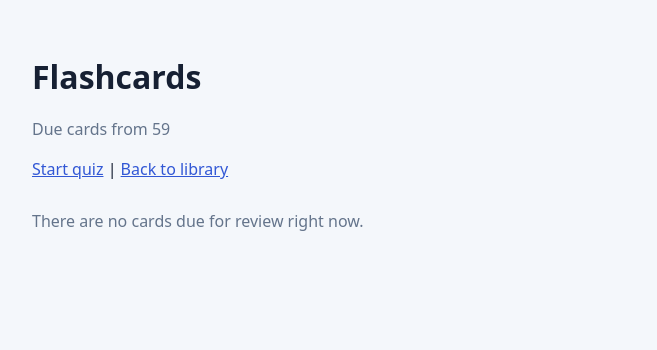
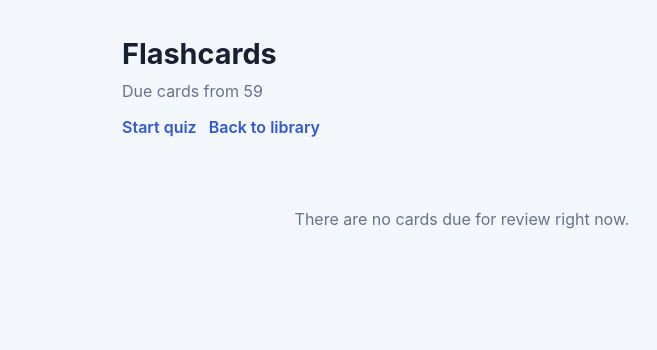
Before and after one commit to AyseYildiiz/Learning-Assistant, a FastAPI app: page /flashcards/59 in a window 1280 px wide. Shown: the top 350 px of the page, without its empty margins (178-835 px from the left). Run offline with FastAPI, Linux system fonts and the light colour scheme.

Commit message:
Improve style sheets

```diff
--- a/src/learning_assistant/templates/flashcards.html
+++ b/src/learning_assistant/templates/flashcards.html
@@ -5,25 +5,125 @@
     <meta name="viewport" content="width=device-width, initial-scale=1">
     <title>Flashcards | {{ pdf_id }}</title>
     <style>
-      body { margin: 0; background: #f4f7fb; color: #162033; font: 16px/1.5 system-ui, sans-serif; }
-      main { max-width: 860px; margin: 0 auto; padding: 32px 20px 64px; }
-      header { margin-bottom: 28px; }
-      h1 { margin-bottom: 4px; }
-      .muted { color: #64748b; }
-      .grid { display: grid; gap: 16px; }
-      article { padding: 22px; background: white; border: 1px solid #dbe4ef; border-radius: 8px; box-shadow: 0 12px 30px rgba(30, 55, 90, .06); }
-      article h2 { margin-top: 0; font-size: 1.05rem; }
-      article p { margin-bottom: 0; }
-      .answer { padding-top: 14px; border-top: 1px solid #edf1f6; color: #087443; }
-      a { color: #3157d5; }
+      :root {
+        --ink: #162033;
+        --muted: #64748b;
+        --line: #dbe4ef;
+        --primary: #3157d5;
+        --surface: #ffffff;
+        --canvas: #f4f7fb;
+        --success: #087443;
+      }
+
+      * { box-sizing: border-box; }
+
+      body {
+        margin: 0;
+        background: var(--canvas);
+        color: var(--ink);
+        font: 16px/1.5 Inter, ui-sans-serif, system-ui, -apple-system, sans-serif;
+      }
+
+      main {
+        max-width: 720px;
+        margin: 0 auto;
+        padding: 32px 20px 64px;
+      }
+
+      header {
+        margin-bottom: 28px;
+      }
+
+      h1 {
+        margin: 0 0 4px;
+        font-size: 1.8rem;
+      }
+
+      .muted {
+        color: var(--muted);
+        margin: 0 0 12px;
+      }
+
+      .header-links {
+        display: flex;
+        gap: 12px;
+      }
+
+      .header-links a {
+        color: var(--primary);
+        font-weight: 600;
+        text-decoration: none;
+      }
+
+      .header-links a:hover {
+        text-decoration: underline;
+      }
+
+      .grid {
+        display: grid;
+        gap: 16px;
+      }
+
+      /* Fixed padding + a minimum height keep every card the same size
+         regardless of how many cards are on the page or how long the
+         question/answer text is. */
+      article {
+        min-height: 9rem;
+        padding: 22px;
+        background: var(--surface);
+        border: 1px solid var(--line);
+        border-radius: 12px;
+        box-shadow: 0 12px 30px rgba(30, 55, 90, .06);
+        display: flex;
+        flex-direction: column;
+        gap: 14px;
+      }
+
+      article h2 {
+        margin: 0;
+        font-size: 1.05rem;
+        line-height: 1.4;
+      }
+
+      article p {
+        margin: 0;
+      }
+
+      .answer {
+        padding-top: 14px;
+        border-top: 1px solid #edf1f6;
+        color: var(--success);
+      }
+
+      .empty {
+        color: var(--muted);
+        padding: 40px 0;
+        text-align: center;
+      }
     </style>
   </head>
   <body>
     <main>
-      <header><h1>Flashcards</h1><p class="muted">Due cards from {{ pdf_id }}</p><a href="/quiz/{{ pdf_id | urlencode }}">Start quiz</a> | <a href="/">Back to library</a></header>
+      <header>
+        <h1>Flashcards</h1>
+        <p class="muted">Due cards from {{ pdf_id }}</p>
+        <div class="header-links">
+          <a href="/quiz/{{ pdf_id | urlencode }}">Start quiz</a>
+          <a href="/">Back to library</a>
+        </div>
+      </header>
       {% if flashcards %}
-        <section class="grid">{% for flashcard in flashcards %}<article><h2>{{ loop.index }}. {{ flashcard.front_text }}</h2><p class="answer"><strong>Answer:</strong> {{ flashcard.back_text }}</p></article>{% endfor %}</section>
-      {% else %}<p class="muted">There are no cards due for review right now.</p>{% endif %}
+        <section class="grid">
+          {% for flashcard in flashcards %}
+            <article>
+              <h2>{{ loop.index }}. {{ flashcard.front_text }}</h2>
+              <p class="answer"><strong>Answer:</strong> {{ flashcard.back_text }}</p>
+            </article>
+          {% endfor %}
+        </section>
+      {% else %}
+        <p class="empty">There are no cards due for review right now.</p>
+      {% endif %}
     </main>
   </body>
 </html>
--- a/src/learning_assistant/templates/index.html
+++ b/src/learning_assistant/templates/index.html
@@ -64,7 +64,7 @@
   </head>
   <body>
     <main class="shell">
-      <div class="brand"><div class="brand-mark">S</div><div><strong>StudyFlow</strong><span>Turn reading into active recall</span></div></div>
+      <div class="brand"><div class="brand-mark">S</div><div><strong>Learning Assistant</strong><span>Turn reading into active recall</span></div></div>
       <section class="hero">
         <div>
           <h1>Learn from your PDFs, one question at a time.</h1>
@@ -74,7 +74,7 @@
           <h2>Create a study set</h2>
           <p class="hint">PDF files up to 10 MB. Text-based PDFs work best.</p>
           <label class="dropzone" for="pdf-file"><strong>Choose your PDF</strong><span class="hint">or drop it here</span><input id="pdf-file" name="file" type="file" accept="application/pdf,.pdf" required></label>
-          <div class="controls"><label for="question-count">Questions<select id="question-count" name="count"><option value="5" selected>5 questions</option><option value="10">10 questions</option><option value="15">15 questions</option><option value="20">20 questions</option></select></label><button id="generate-button" type="submit">Generate set</button></div>
+          <div class="controls"><label for="question-count">Questions<select id="question-count" name="count"><option value="5" selected>5</option><option value="10">10</option><option value="15">15</option><option value="20">20</option></select></label><button id="generate-button" type="submit">Generate set</button></div>
           <p id="upload-status" class="hint" hidden>Extracting text and creating your quiz...</p>
           {% if error_message %}<p class="message error" role="alert">{{ error_message }}</p>{% endif %}
           {% if success_message %}<p class="message success" role="status">{{ success_message }}</p>{% endif %}
```
Also changed, not shown: src/learning_assistant/templates/quiz.html (+8 -9 lines), src/learning_assistant/templates/quiz_panel.html (+31 -12 lines), src/data/learning_assistant.sqlite3.
